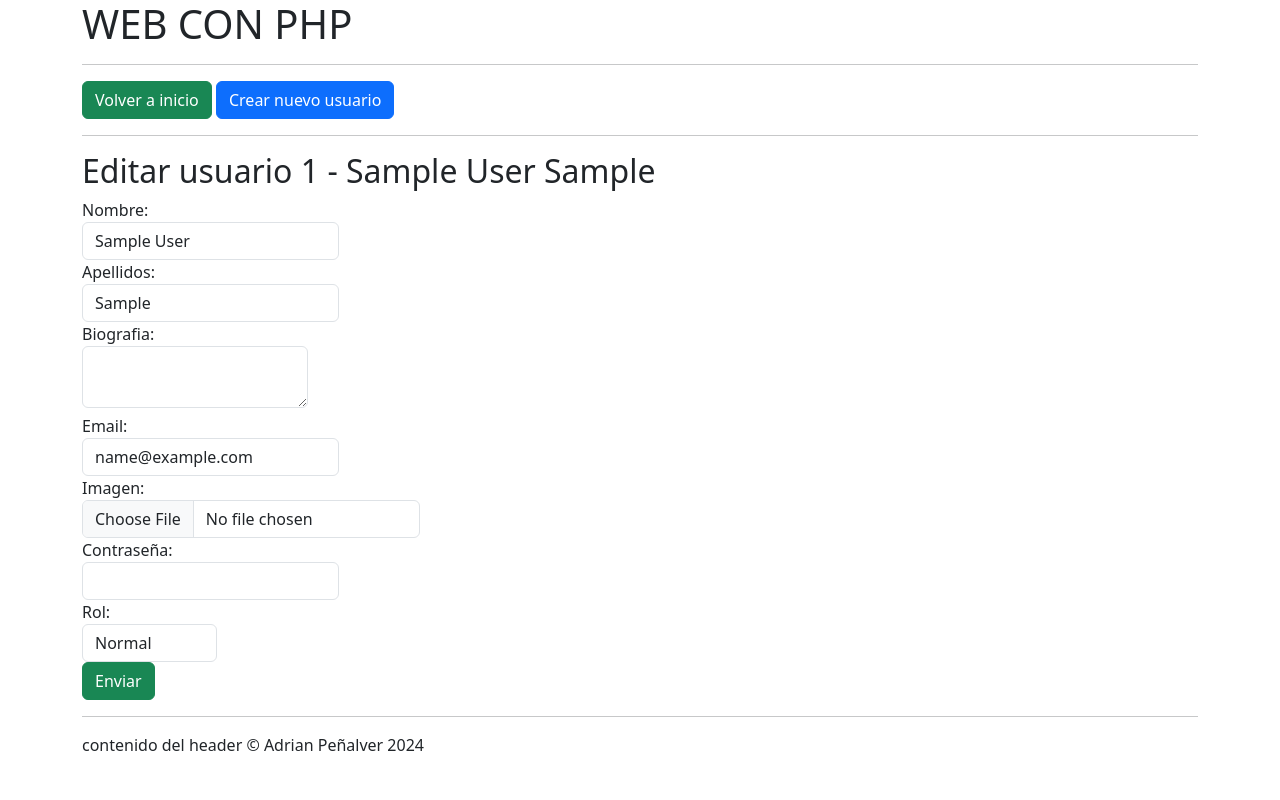
After one commit to apenfe/PHP-vrw, a PHP site: page /app/editar.php?id=1 in a window 1280 px wide. The commit adds this page. Run offline with PHP 8.4, Linux system fonts and the light colour scheme; tables that the repository leaves empty or names only in its code hold one stand-in row (values such as "Sample post"); data that the repository does not hold is empty.

Commit message:
edicion de usuarios

```diff
--- /dev/null
+++ b/cursoPHP/src/app/editar.php
@@ -0,0 +1,180 @@
+<?php require_once 'includes/header.php'; ?>
+
+<?php
+
+function showError($errors,$field) {
+
+    if(isset($errors[$field]) && !empty($field)){
+        $alert = '<div class="alert alert-danger" style="margin-top: 10px">'.$errors[$field].'</div>';
+    }else{
+        $alert = '';
+    }
+
+    return $alert;
+}
+
+function setValueField($data, $field, $textarea = false) {
+    if(isset($data) && count($data)>=1 ){
+        if($textarea){
+            echo htmlspecialchars($data[$field]);
+        }else{
+            echo "value='" . htmlspecialchars($data[$field]) . "'";
+        }
+    }
+}
+
+if(!isset($_GET['id']) || empty($_GET['id']) || !is_numeric($_GET['id'])){
+    header('Location: index.php');
+}
+
+$id = $_GET['id'];
+$user_query = mysqli_query($db, "SELECT * FROM users where usuario_id = '$id';");
+$user = mysqli_fetch_assoc($user_query);
+
+if(!isset($user['usuario_id']) || empty($user['usuario_id'])){
+    header('Location: index.php');
+}
+?>
+
+<?php
+
+$errors = [];
+
+if(isset($_POST["submit"])){
+
+    if(!empty($_POST['name']) && strlen($_POST['name']) <= 20 && !is_numeric($_POST['name']) && !preg_match("/[0-9]/",$_POST['name'])){
+        $name_validate = true;
+    }else{
+        $name_validate = false;
+        $errors['name'] = 'El nonbre no es valido';
+    }
+
+    if(!empty($_POST['surname']) && !is_numeric($_POST['surname']) && !preg_match("/[0-9]/",$_POST['surname'])){
+        $surname_validate = true;
+    }else{
+        $surname_validate = false;
+        $errors['surname'] = 'El apellido no es valido';
+    }
+
+    if(!empty($_POST['bio'])){
+        $bio_validate = true;
+    }else{
+        $bio_validate = false;
+        $errors['bio'] = 'La biografía no es valida';
+    }
+
+    if(!empty($_POST['email']) && filter_var($_POST['email'], FILTER_VALIDATE_EMAIL)){
+        $email_validate = true;
+    }else{
+        $email_validate = false;
+        $errors['email'] = 'El email no es valido';
+    }
+
+    if(!empty($_POST['password']) && strlen($_POST['password']) >= 6){
+        $password_validate = true;
+    }else{
+        $password_validate = false;
+        $errors['password'] = 'La contraseña no es valida';
+    }
+
+    if(!empty($_POST['role'])){
+        $role_validate = true;
+    }else{
+        $role_validate = false;
+        $errors['role'] = 'El rol no es valido';
+    }
+
+    if(isset($_FILES['image'])  && !empty($_FILES['image']['tmp_name'])){
+        $image_validate = true;
+    }else{
+        $image_validate = false;
+        $errors['img'] = 'La imagen no es valida';
+    }
+
+    // actualizar usuario
+
+    if(count($errors)<=1){
+        $sql = "update users set name='{$_POST["name"]}', apellidos='{$_POST["surname"]}', biografia='{$_POST["bio"]}',email='{$_POST["email"]}',";
+
+        if(isset($_POST["password"]) && !empty($_POST["password"])){
+            $sql .= "password='".sha1($_POST["password"])."',";
+        }
+
+        $sql .= "role='{$_POST["role"]}' WHERE usuario_id='{$user["usuario_id"]}';";
+
+        $update_user = mysqli_query($db, $sql);
+
+        if($update_user){
+            $user_query = mysqli_query($db, "SELECT * FROM users where usuario_id = '$id';");
+            $user = mysqli_fetch_assoc($user_query);
+        }
+
+    }else{
+        $update_user = false;
+    }
+}
+?>
+
+
+<h2>Editar usuario <?php echo $user['usuario_id']." - ".$user['name']." ".$user['apellidos']; ?></h2>
+
+<?php if(count($errors) <=1  && isset($_POST['submit']) && $update_user != false){ ?>
+    <div class="alert alert-success">
+        El usuario se ha modificado correctamente
+    </div>
+<?php }else if ($_POST["submit"]){ ?>
+    <div class="alert alert-danger">
+        El usuario NO se ha modificado
+    </div>
+<?php } ?>
+
+<form action="" method="POST" class="form" enctype="multipart/form-data">
+
+    <label for="name">
+        Nombre:
+        <input type="text" name="name" class="form-control" <?php setValueField($user, 'name'); ?> />
+        <?php echo showError($errors,"name"); ?>
+    </label>
+    <br>
+    <label for="surname">
+        Apellidos:
+        <input type="text" name="surname" class="form-control" <?php setValueField($user, 'apellidos'); ?>>
+        <?php echo showError($errors,"surname"); ?>
+    </label>
+    <br>
+    <label for="bio">
+        Biografia:
+        <textarea name="bio" class="form-control" <?php setValueField($user, 'biografia',true); ?>></textarea>
+        <?php echo showError($errors,"bio"); ?>
+    </label>
+    <br>
+    <label for="email">
+        Email:
+        <input type="email" name="email" class="form-control" <?php setValueField($user, 'email'); ?>>
+        <?php echo showError($errors,"email"); ?>
+    </label>
+    <br>
+    <label for="image">
+        Imagen:
+        <input type="file" name="image" class="form-control" >
+    </label>
+    <br>
+    <label for="password">
+        Contraseña:
+        <input type="password" name="password" class="form-control">
+        <?php echo showError($errors,"password"); ?>
+    </label>
+    <br>
+    <label for="role">
+        Rol:
+        <select name="role" class="form-control">
+            <option <?php if($user["role"] == "Normal"){ echo "selected";} ?> >Normal</option>
+            <option <?php if($user["role"] == "Administrador"){ echo "selected";} ?> >Administrador</option>
+        </select>
+        <?php echo showError($errors,"role"); ?>
+    </label>
+    <br/>
+    <input type="submit" value="Enviar" name="submit" class="btn btn-success">
+</form>
+
+<?php require_once 'includes/footer.php'; ?>
--- a/cursoPHP/src/app/includes/header.php
+++ b/cursoPHP/src/app/includes/header.php
@@ -19,6 +19,7 @@
         <h1>WEB CON PHP</h1>
         <hr/>
 
+        <a href="index.php" class="btn btn-success">Volver a inicio</a>
         <a href="crear.php" class="btn btn-primary">Crear nuevo usuario</a>
         <hr>
 
--- a/cursoPHP/src/app/index.php
+++ b/cursoPHP/src/app/index.php
@@ -21,6 +21,7 @@ $users = mysqli_query($db, "SELECT * FROM users;");
         <td><?= $row['email']?></td>
         <td>
             <a href="ver.php?id=<?=$row["usuario_id"]?>" class="btn btn-success">Ver</a>
+            <a href="editar.php?id=<?=$row["usuario_id"]?>" class="btn btn-warning">Editar</a>
         </td>
 
     </tr>
```
